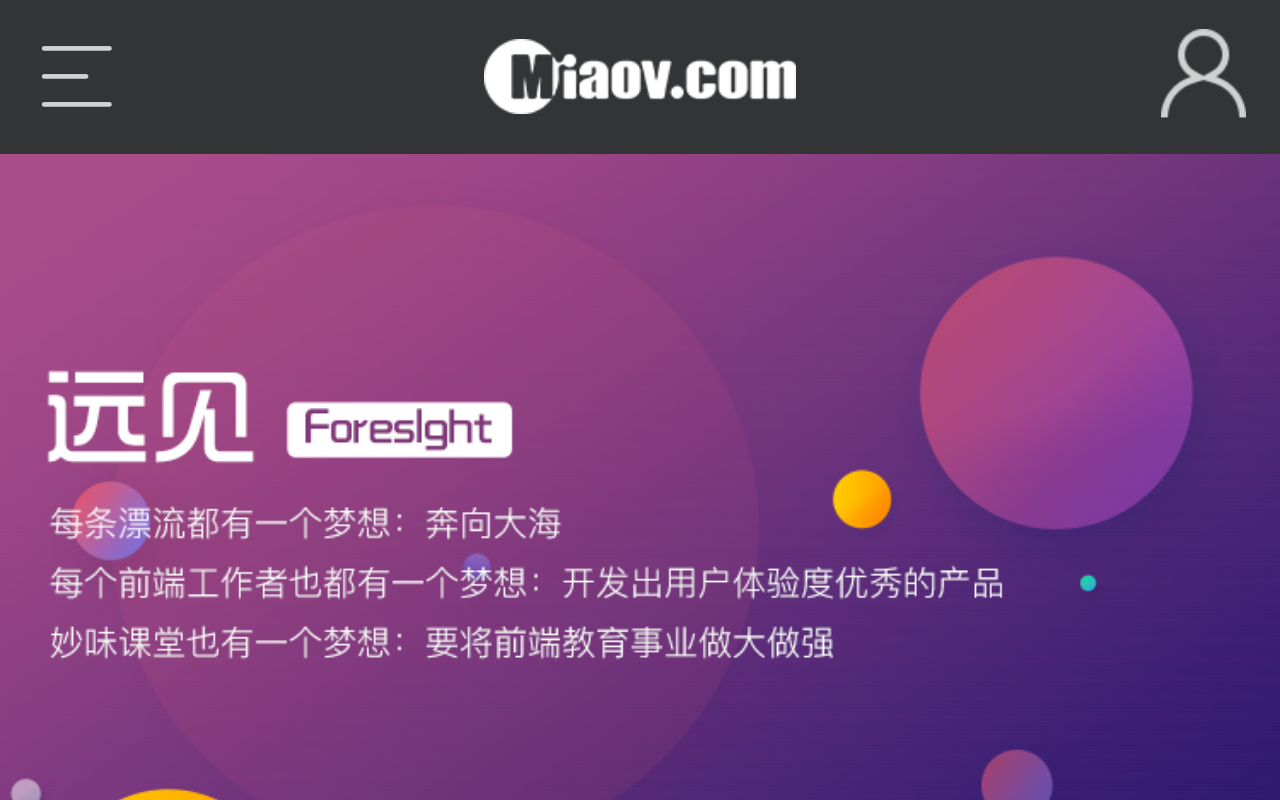
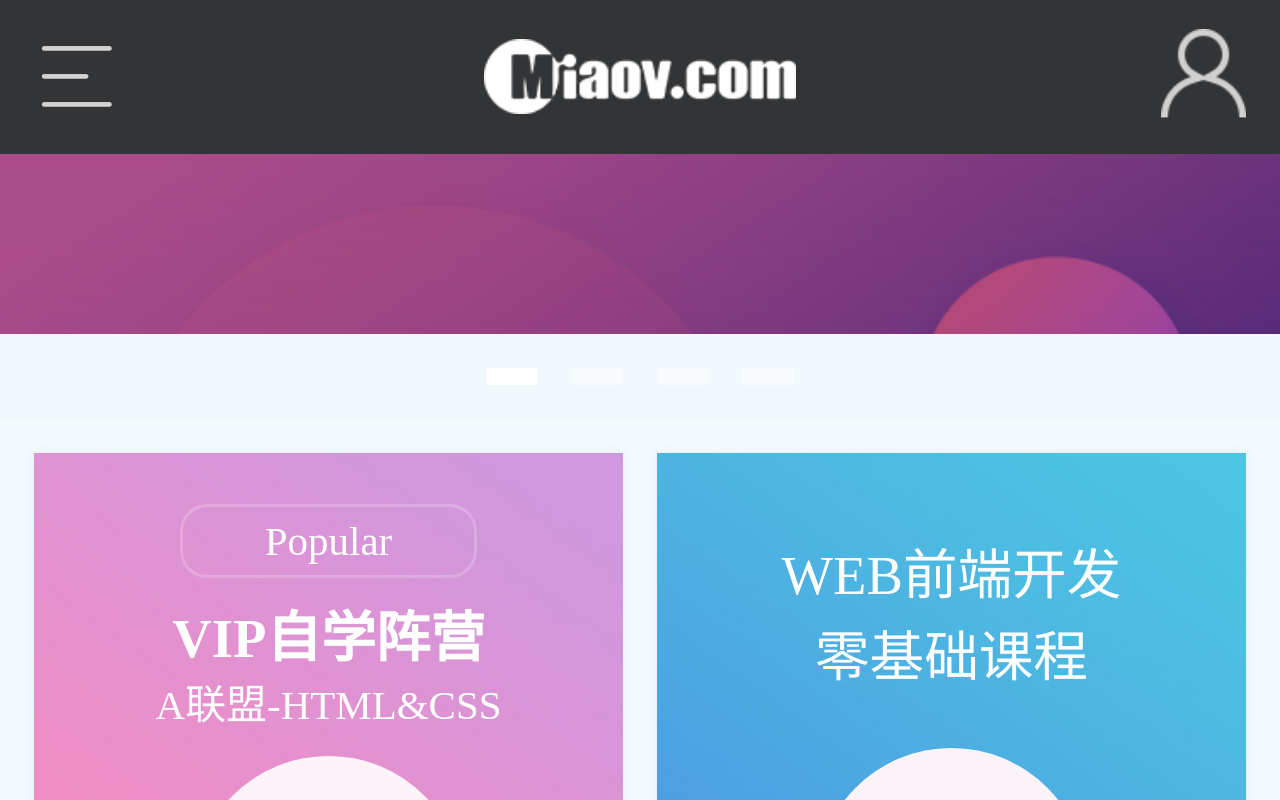
Before and after one commit to supercll/maiov, a React (Create React App) app: page / in a window 1280 px wide. Built offline with nearby package versions, Linux system fonts and the light colour scheme; no server answers; the HTML template or start-up script is replaced by a standard one; a web font is replaced by a local one.

Commit message:
修复css样式

```diff
--- a/src/common/component/header.js
+++ b/src/common/component/header.js
@@ -12,7 +12,7 @@ const Header = props => {
     const [isBtnShow, setBtnShow] = useState(false);
     useEffect(() => {
         props.dispatch(isLogin());
-    }, [props]);
+    }, []);
     function getUser() {
         if (user) {
             return (
--- a/src/common/css/index.css
+++ b/src/common/css/index.css
@@ -5,21 +5,22 @@
 .banner_img {
   width: 100%;
   overflow: hidden;
+  position: relative;
 }
 .banner_list {
   float: left;
   display: flex;
+  height: 180px;
 }
 .banner_list li {
   width: 100vw;
-    flex: none;
 }
 .banner_list img {
   width: 100%;
 }
 .banner_nav {
   width: 100%;
-    position: absolute;
+  position: relative;
   height: 0.4rem;
   text-align: center;
   bottom: 0;
@@ -33,7 +34,7 @@
   width: 0.4rem;
   height: 0.13333333rem;
   background: white;
-    opacity: 0.4;
+  opacity: .4;
   vertical-align: top;
   margin: 0 0.13333333rem;
 }
@@ -108,7 +109,7 @@
 .index_content .signUp {
   width: 2.66666667rem;
   height: 0.8rem;
-    background: url("../images/btn_bg.png") no-repeat;
+  background: url('../images/btn_bg.png') no-repeat;
   background-size: 100% 100%;
   border: none;
   font: 0.4rem / 0.8rem pingfang;
@@ -172,7 +173,7 @@
   width: 4rem;
   height: 0.93333333rem;
   padding: 0 0.13333333rem 0.16rem 0;
-    background: url("../images/once.png") no-repeat;
+  background: url('../images/once.png') no-repeat;
   background-size: 100% auto;
   border: none;
   box-sizing: content-box;
@@ -198,7 +199,7 @@
   padding-top: 0.36rem;
 }
 .characteristic_list li::before {
-    content: "";
+  content: '';
   float: left;
   width: 1.86666667rem;
   height: 1.86666667rem;
@@ -238,7 +239,7 @@
   text-align: center;
 }
 .works .more::before {
-    content: "";
+  content: '';
   display: inline-block;
   vertical-align: top;
   width: 0.48rem;
@@ -297,7 +298,7 @@
   margin-right: 0.25333333rem;
 }
 .works_list .wrork_txt span em:nth-of-type(1)::before {
-    content: "";
+  content: '';
   display: inline-block;
   vertical-align: top;
   width: 0.32rem;
@@ -311,7 +312,7 @@
   margin-right: 0.13333333rem;
 }
 .works_list .wrork_txt span em:nth-of-type(2)::before {
-    content: "";
+  content: '';
   display: inline-block;
   vertical-align: top;
   width: 0.29333333rem;
--- a/src/views/lecturer/tab.js
+++ b/src/views/lecturer/tab.js
@@ -1,14 +1,13 @@
 import React from "react";
 import Tab from "../../common/component/tabs";
 export default function LecturerTab(props) {
-    const { data, newData, showAlert } = props;
+    let { data, newData, showAlert } = props;
     return data.length < 1 ? (
         ""
     ) : (
         <Tab
             data={newData}
             render={data => {
-                console.log(data);
                 return (
                     <ul className="lecturer_list">
                         {data.map(item => {
```
Lines whose indentation alone changed are shown as unchanged.
